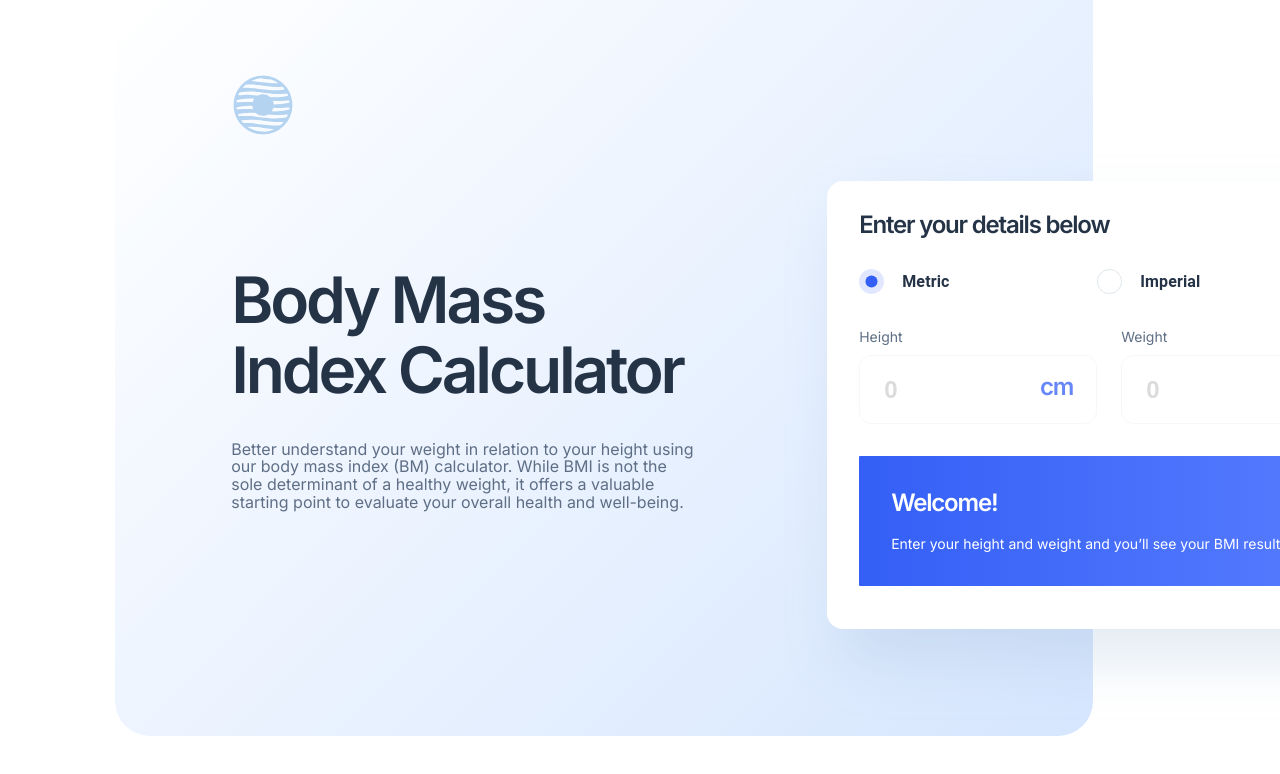
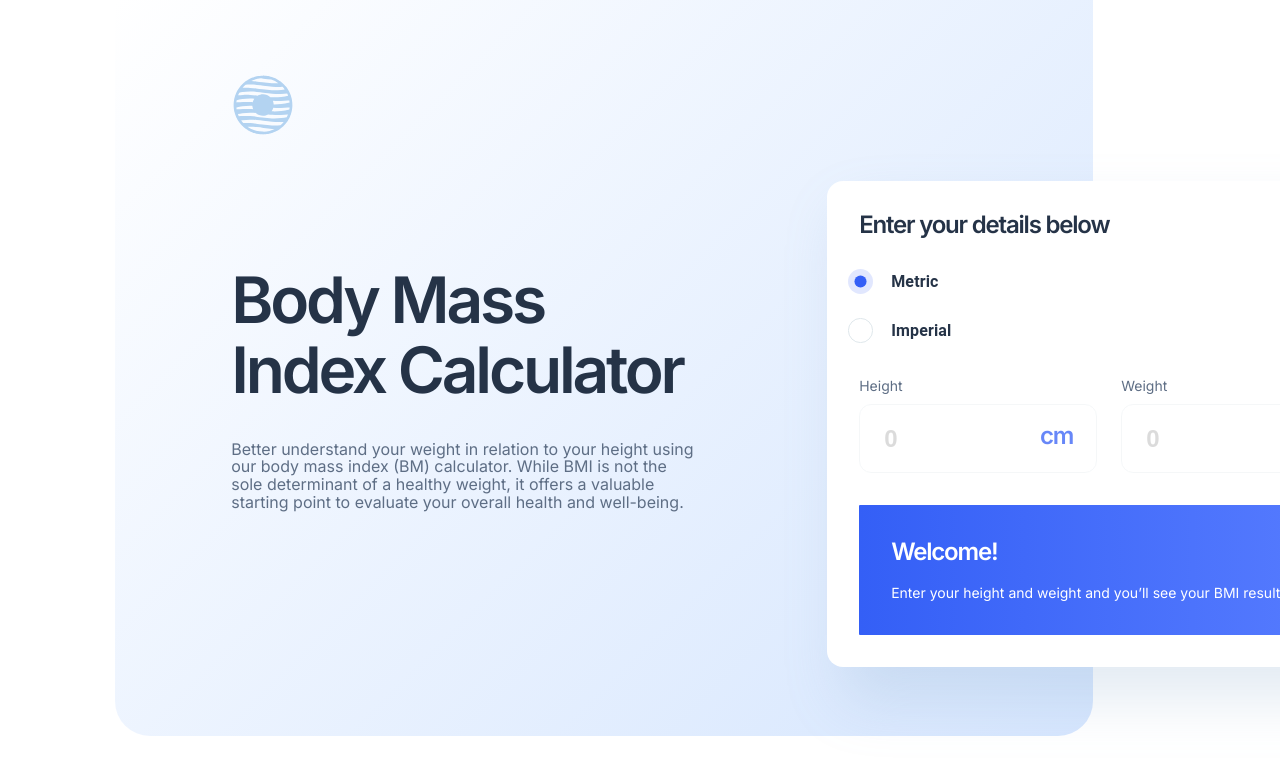
Before and after one commit to eddyriv3ra/bmi-calculator, a Next.js app: page /MainPage/FirstSection/FirstSection in a window 1280 px wide. Shown: the top 774 px of the page. Built offline with nearby package versions, Linux system fonts and the light colour scheme.

Commit message:
first section result resizing

```diff
--- a/src/components/InputText/InputText.module.scss
+++ b/src/components/InputText/InputText.module.scss
@@ -9,6 +9,7 @@
 .inputContainer {
   position: relative;
   margin-top: 8px;
+  width: 100%;
 
   .rightText {
     position: absolute;
--- a/src/components/ResultDisplay/ResultDisplay.module.scss
+++ b/src/components/ResultDisplay/ResultDisplay.module.scss
@@ -1,4 +1,5 @@
 @use '@/styles/abstracts/colors';
+@import '@/styles/abstracts/mixins';
 
 .resultsContainer {
   width: 100%;
@@ -10,6 +11,11 @@
   display: flex;
   flex-direction: column;
   justify-content: space-between;
+
+  @include respond(sm) {
+    border-radius: 16px;
+    height: 100%;
+  }
 
   .heading {
     font-size: var(--heading-medium);
@@ -42,6 +48,10 @@
         font-weight: 600;
         line-height: var(--heading-line-height);
         letter-spacing: -3.2px;
+
+        @include respond(sm) {
+          font-size: var(--heading-large);
+        }
       }
     }
 
@@ -50,9 +60,18 @@
       line-height: var(--body-line-height);
       font-size: var(--body-small);
     }
+
+    @include respond(sm) {
+      flex-direction: column;
+      gap: 24px;
+    }
   }
 }
 
 .resultsWithBmi {
   height: 166px;
+
+  @include respond(sm) {
+    height: 100%;
+  }
 }
--- a/src/pages/MainPage/FirstSection/FirstSection.module.scss
+++ b/src/pages/MainPage/FirstSection/FirstSection.module.scss
@@ -22,6 +22,12 @@
     left: 0;
   }
 
+  @include respond(xs) {
+    gap: 24px;
+    padding-left: 24px;
+    padding-right: 24px;
+  }
+
   .boxText {
     display: flex;
     width: 564px;
@@ -36,9 +42,15 @@
       display: flex;
       justify-content: center;
       left: 0;
-      width: auto;
+      width: 100%;
       top: 0;
       position: relative;
+      padding: 0 39px;
+    }
+
+    @include respond(xs) {
+      width: 100%;
+      min-width: 327px;
     }
 
     .mainText {
@@ -57,6 +69,10 @@
         align-self: center;
         width: 350px;
       }
+
+      @include respond(md) {
+        width: 100%;
+      }
     }
 
     .mainDesc {
@@ -66,10 +82,15 @@
       line-height: var(--heading-line-height);
 
       @include respond(xl) {
-        width: 686px;
+        width: 100%;
         text-align: center;
         height: auto;
         line-height: var(--body-line-height);
+      }
+
+      @include respond(md) {
+        width: 100%;
+        padding: 0 24px;
       }
     }
   }
@@ -103,6 +124,10 @@
       top: 0;
     }
 
+    @include respond(sm) {
+      width: 328px;
+    }
+
     .calculatorContainer {
       display: flex;
       width: 564px;
@@ -115,6 +140,10 @@
       background: colors.$pureWhite;
       box-shadow: 16px 32px 56px 0px rgba(143, 174, 207, 0.25);
 
+      @include respond(md) {
+        gap: 24px;
+      }
+
       .calcTitle {
         font-size: var(--heading-medium);
         font-weight: 600;
@@ -123,11 +152,15 @@
       }
 
       .formControl {
-        width: '100%';
+        width: 100%;
 
         .radioGroup {
-          width: '100%';
-          gap: 24;
+          width: 100%;
+          gap: 24px;
+
+          @include respond(md) {
+            justify-content: space-between;
+          }
 
           .radio {
             &:hover {
@@ -139,9 +172,19 @@
 
       .inputContainer {
         display: flex;
-        justify-content: space-between;
+        gap: 24px;
         width: 100%;
         flex-wrap: wrap;
+
+        @include respond(md) {
+          gap: 16px;
+        }
+
+        .metric {
+          @include respond(md) {
+            width: 100%;
+          }
+        }
       }
     }
   }
@@ -150,6 +193,15 @@
 .customInputStyle {
   display: flex;
   align-items: flex-end;
+}
+
+.extraCustomStyle {
+  @include respond(sm) {
+    width: 122px;
+    align-items: normal;
+    flex-direction: column;
+    justify-content: flex-end;
+  }
 }
 
 .animationMetric {
@@ -177,3 +229,13 @@
     transform: translateY(0);
   }
 }
+
+.formControlLabel {
+  width: 238px;
+  margin: 0;
+  gap: 18px;
+
+  @include respond(md) {
+    width: auto;
+  }
+}
--- a/src/pages/MainPage/FirstSection/FirstSection.tsx
+++ b/src/pages/MainPage/FirstSection/FirstSection.tsx
@@ -118,7 +118,7 @@ const FirstSection = () => {
                       className={styles.radio}
                     />
                   }
-                  style={{ width: 238, margin: 0, gap: 18 }}
+                  className={styles.formControlLabel}
                   label={
                     <Typography
                       style={{
@@ -158,7 +158,7 @@ const FirstSection = () => {
                       className={styles.radio}
                     />
                   }
-                  style={{ width: 238, margin: 0, gap: 18 }}
+                  className={styles.formControlLabel}
                   label={
                     <Typography
                       style={{
@@ -183,6 +183,7 @@ const FirstSection = () => {
                   value={values.metric.cm}
                   inputName="cm"
                   unit="cm"
+                  className={styles.metric}
                 />
                 <InputText
                   label="Weight"
@@ -190,6 +191,7 @@ const FirstSection = () => {
                   value={values.metric.kg}
                   inputName="kg"
                   unit="kg"
+                  className={styles.metric}
                 />
               </div>
             ) : (
@@ -202,13 +204,14 @@ const FirstSection = () => {
                   value={values.imperial.ft}
                   inputName="ft"
                   unit="ft"
+                  className={styles.extraCustomStyle}
                 />
                 <InputText
                   setValue={handleValues}
                   value={values.imperial.inc}
                   inputName="inc"
                   unit="in"
-                  className={styles.customInputStyle}
+                  className={`${styles.customInputStyle} ${styles.extraCustomStyle}`}
                 />
                 <InputText
                   label="Weight"
@@ -216,13 +219,14 @@ const FirstSection = () => {
                   value={values.imperial.st}
                   inputName="st"
                   unit="st"
+                  className={styles.extraCustomStyle}
                 />
                 <InputText
                   setValue={handleValues}
                   value={values.imperial.lbs}
                   inputName="lbs"
                   unit="lbs"
-                  className={styles.customInputStyle}
+                  className={`${styles.customInputStyle} ${styles.extraCustomStyle}`}
                 />
               </div>
             )}
--- a/src/pages/MainPage/MainPage.module.scss
+++ b/src/pages/MainPage/MainPage.module.scss
@@ -4,4 +4,5 @@
   display: flex;
   flex-direction: column;
   margin-bottom: 120px;
+  min-width: 300px;
 }
--- a/src/pages/MainPage/MainPage.tsx
+++ b/src/pages/MainPage/MainPage.tsx
@@ -9,8 +9,8 @@ const MainPage = () => {
     <div className={styles.mainContent}>
       <FirstSection />
       <SecondSection />
-      <ThirdSection />
-      <FourthSection />
+      {/* <ThirdSection />
+      <FourthSection /> */}
     </div>
   );
 };
--- a/src/pages/MainPage/SecondSection/SecondSection.tsx
+++ b/src/pages/MainPage/SecondSection/SecondSection.tsx
@@ -8,13 +8,10 @@ const SecondSection = () => {
         <div className={styles.imageWrapper}>
           <Image
             src="/images/image-bmi-guy.png"
-            // width={360}
-            // height={411}
             alt="guy"
             className={styles.image}
             priority
             layout="fill"
-            objectFit="contain"
           />
         </div>
       </div>
--- a/src/pages/MainPage/ThirdSection/ThirdSection.tsx
+++ b/src/pages/MainPage/ThirdSection/ThirdSection.tsx
@@ -42,7 +42,6 @@ const ThirdSection = () => {
                 src={`/images/${item.iconName}.svg`}
                 width={32}
                 height={32}
-                objectFit="contain"
                 alt="bowl-food-light"
               />
             </div>
--- a/src/styles/abstracts/_mixins.scss
+++ b/src/styles/abstracts/_mixins.scss
@@ -7,6 +7,11 @@ $xl: 1200px;
 $xxl: 1400px;
 
 @mixin respond($breakpoint) {
+  @if $breakpoint == xs {
+    @media (max-width: $xs) {
+      @content;
+    } //768px
+  }
   @if $breakpoint == sm {
     @media (max-width: $sm) {
       @content;
--- a/src/styles/base/_reset.scss
+++ b/src/styles/base/_reset.scss
@@ -124,7 +124,7 @@ blockquote:before,
 blockquote:after,
 q:before,
 q:after {
-  content: "";
+  content: '';
   content: none;
 }
 table {
```
